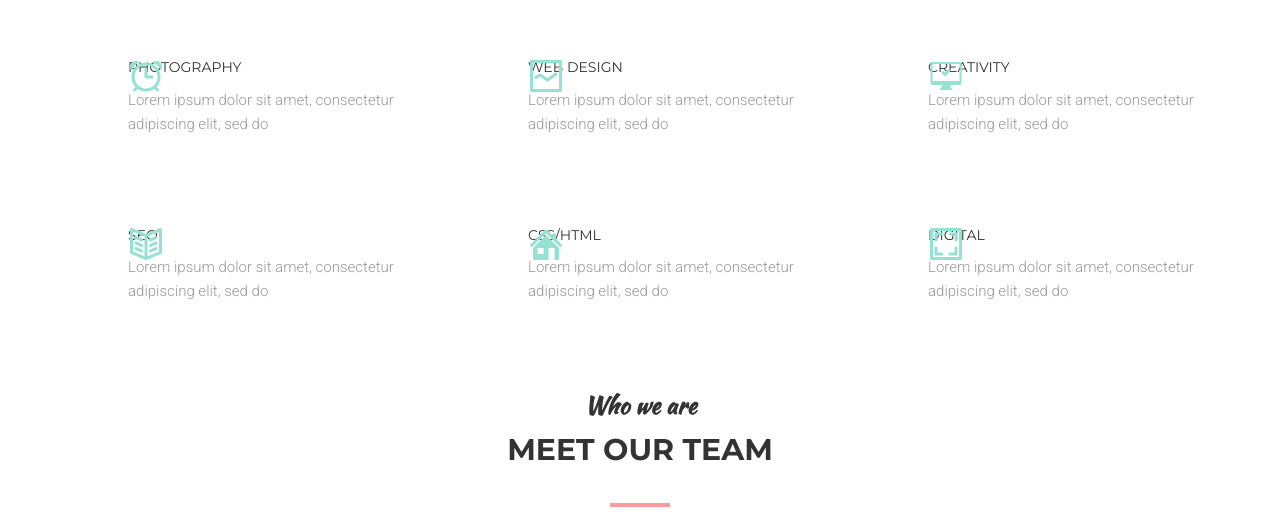
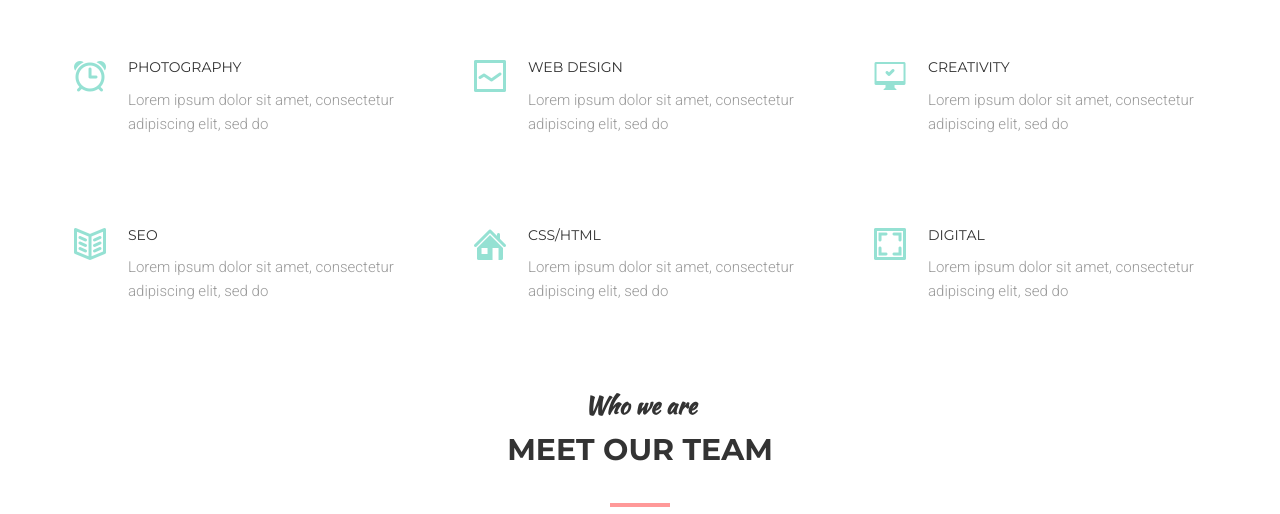
Before and after one commit to SergeyPush/goit-fe-course, a plain HTML site: page hw-06/index.html in a window 1280 px wide. Shown: the part 286-800 px from the top of the page. Drawn offline with nearby package versions, Linux system fonts and the light colour scheme.

Commit message:
More bugs fixed

```diff
--- a/hw-06/css/style.css
+++ b/hw-06/css/style.css
@@ -152,22 +152,16 @@ img {
     flex-wrap: wrap;
     justify-content: space-around;
     align-content: space-between;
-    /*    height: 250px;*/
 }
 
 .services-list-item {
     width: 336px;
     padding-left: 56px;
     position: relative;
-    /*    height: 80px;*/
 }
 
 .services-list-item:not(:nth-last-of-type(-n+3)) {
     margin-bottom: 91px;
-}
-
-.services-list-item p {
-    /*    margin-left: 56px;*/
 }
 
 
@@ -183,6 +177,8 @@ img {
     background-repeat: no-repeat;
     width: 35px;
     height: 35px;
+    top: 0;
+    left: 0;
 }
 
 
```
